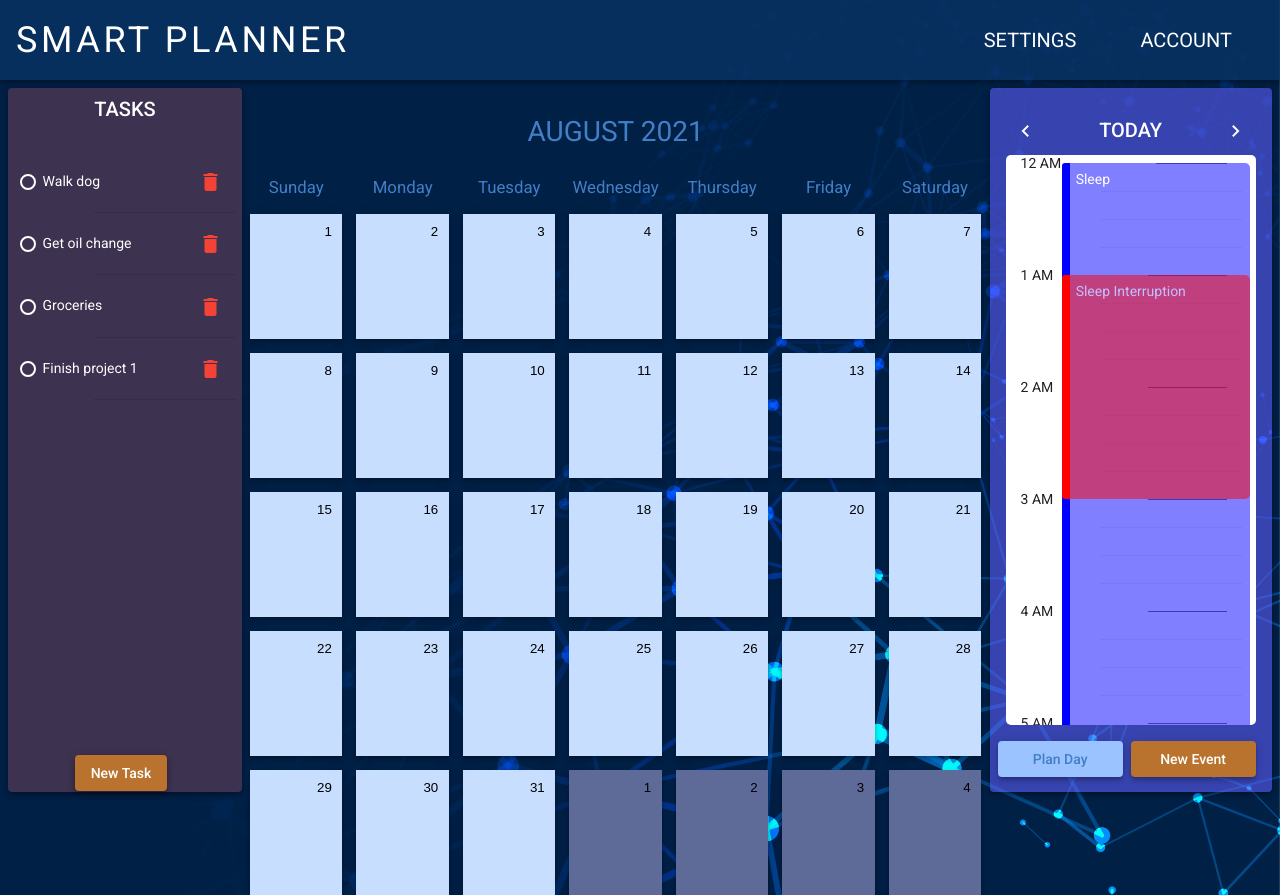
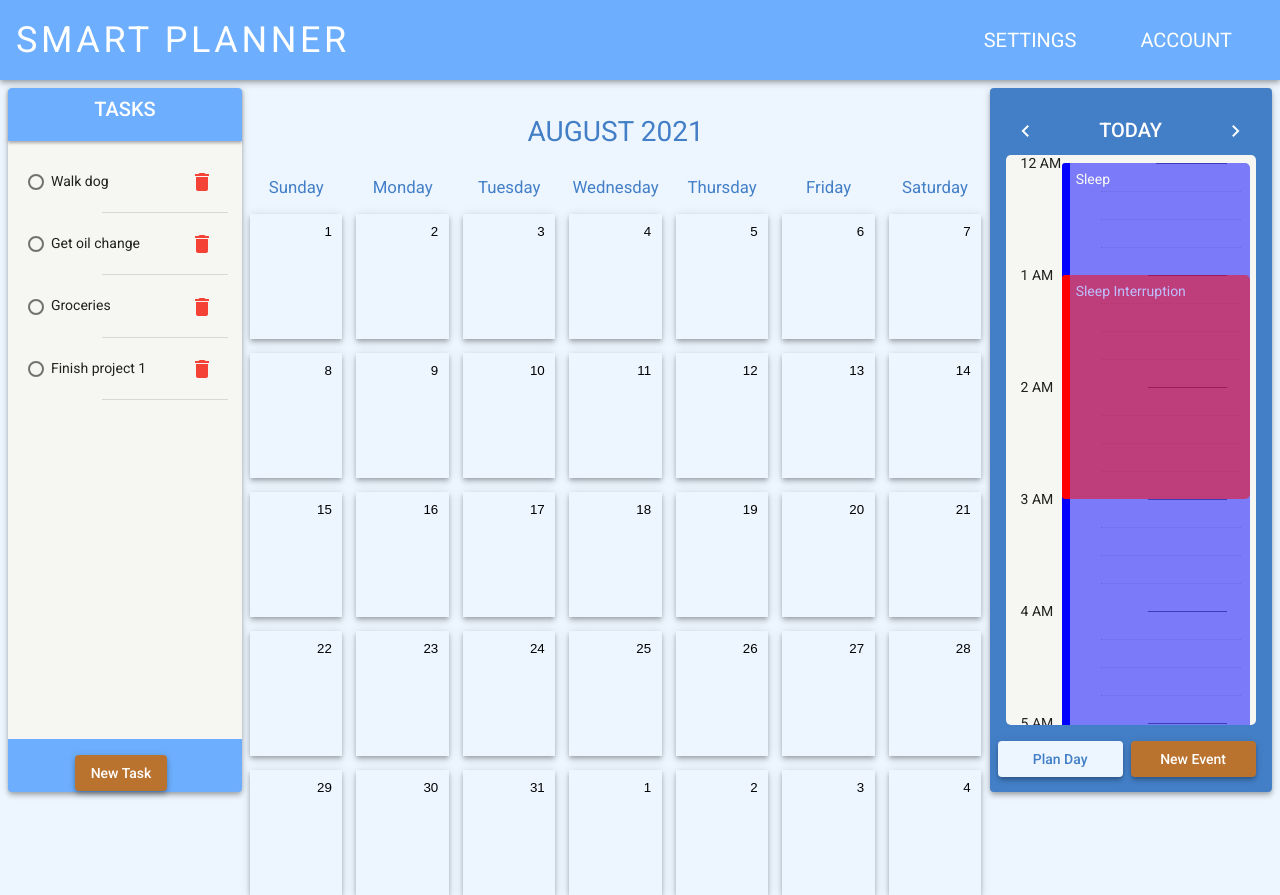
Before and after one commit to charles-witherspoon/smart-planner, an Angular app: page / in a window 1280 px wide. Built offline with nearby package versions, Linux system fonts and the light colour scheme.

Commit message:
reverted theme

```diff
--- a/src/app/app.component.scss
+++ b/src/app/app.component.scss
@@ -9,7 +9,7 @@
 
 .header {
     height: 10%;
-    background-color: var(--primary-color-opacity);
+    background-color: var(--primary-color);
 }
 
 .header-spacer {
--- a/src/app/components/day/day.component.scss
+++ b/src/app/components/day/day.component.scss
@@ -9,7 +9,7 @@
 .events {
     height: 100%;
     flex: 2;
-    background-color: var(--secondary-color-opacity);
+    background-color: var(--secondary-color);
 }
 
 .event-header {
@@ -33,7 +33,7 @@
 }
 
 .event-area {
-    background-color: var(--quaternary-background-color);
+    background-color: var(--cream-background-color);
     border-radius: 5px;
     padding-top: 0.6em;
     height: 85%;
@@ -55,7 +55,7 @@
 .plan-button {
     width: 125px;
     background-color: var(--secondary-button-color);
-    color: var(--secondary-color);
+    color: var(--dark-text-color);
 }
 
 app-events {
--- a/src/app/components/month-view/month-view.component.scss
+++ b/src/app/components/month-view/month-view.component.scss
@@ -81,6 +81,9 @@
     right: 0.8em;
 }
 
+app-tasks {
+    flex: 1.5;
+}
 
 app-day {
     flex: 2;
--- a/src/app/components/tasks/tasks.component.html
+++ b/src/app/components/tasks/tasks.component.html
@@ -35,10 +35,10 @@
 
         </mat-card-content>
 
-        <mat-card-actions>
+        <div class="actions">
             <button mat-button class="new-button mat-elevation-z4" id="task-button" (click)="onAddTask()">New
                 Task</button>
-        </mat-card-actions>
+        </div>
 
     </mat-card>
 </div>
--- a/src/app/components/tasks/tasks.component.scss
+++ b/src/app/components/tasks/tasks.component.scss
@@ -17,6 +17,9 @@
     justify-content: center;
     align-items: center;
     height: 7.5%;
+    z-index: 1;
+    position: relative;
+    box-shadow: 0 2px 3px #aaa;
 }
 
 mat-card-title {
@@ -28,21 +31,21 @@
 .tasks {
     height: 100%;
     flex: 1.5;
-    background-color: var(--ternary-color-opacity);
-    color: var(--light-text-color);
+    background-color: var(--primary-color);
 }
 
 .task-area {
+    background-color: var(--cream-background-color);
     height: 85%;
-    border-radius: 5px;
     display: flex;
     flex-direction: column;
     justify-content: flex-start;
-    padding-top: 0.6em;
-    padding-bottom: 0.6em;
+    padding: 0.6em;
     overflow: auto;
     -ms-overflow-style: none;
     scrollbar-width: none;
+    position: relative;
+    z-index: 0;
 }
 
 .task-area::-webkit-scrollbar {
@@ -74,7 +77,7 @@
 
 .task-item:hover {
     cursor: pointer;
-    background-color: var(--secondary-color-opacity);
+    background-color: var(--primary-background-color);
 }
 
 .task-item div .mat-checkbox {
@@ -89,7 +92,6 @@
     ::ng-deep .mat-checkbox-frame,
     ::ng-deep .mat-checkbox-background {
         border-radius: 50% !important;
-        border-color: var(--light-text-color);
     }
 }
 
@@ -115,7 +117,7 @@
 }
 
 
-mat-card-actions {
+.actions {
     padding: 0;
     display: flex;
     align-items: center;
--- a/src/styles.scss
+++ b/src/styles.scss
@@ -1,28 +1,21 @@
-/* Custom Colors */
 
 :root {
-    --background-color: #9ac3ff;
-    --light-background-color: #d4e1f5;
-    --secondary-background-color: #c8deff;
-    --ternary-background-color: #5e6a97;
-    --quaternary-background-color: rgb(255, 255, 255);
 
-    --primary-color: #0b3568;
+    /* Custom Colors */
+    --primary-background-color: #edf6ff;
+    --light-background-color: #fff;
+    --cream-background-color: #f6f6f2;
+    --grey-background-color: #bdbfc7;
+
+    --primary-color: #6daffe;
     --secondary-color: #437fc7;
-
-    --background-color-opacity: rgba(154, 195, 255, 0.7);
-    --light-background-color-opacity: rgba(18, 192, 178, 0.658);
-    --primary-color-opacity: rgba(11, 53, 104, 0.7);
-    --secondary-color-opacity: rgba(98, 95, 255, 0.562);
-    --ternary-color-opacity: rgba(255, 110, 110, 0.24);
-
-    --primary-button-color: #b9732f;
-    --secondary-button-color: var(--background-color);
-
-    --checked-button-color: #c2edce;
 
     --light-text-color: #fff;
     --dark-text-color: var(--secondary-color);
+
+    --primary-button-color: #b9732f;
+    --secondary-button-color: var(--primary-background-color);
+    --checked-button-color: #c2edce;
 
 }
 
@@ -41,8 +34,5 @@
 body {
     margin: 0;
     font-family: 'Segoe UI', Tahoma, Geneva, Verdana, sans-serif;
-    // background-color: var(--background-color);
-    background: url('./assets/tech-background.jpg') no-repeat fixed center;
-    background-size: cover;
-
+    background-color: var(--primary-background-color);
 }
```
Also changed, not shown: src/app/components/day-view/day-view.component.html (line endings or trailing spaces).
